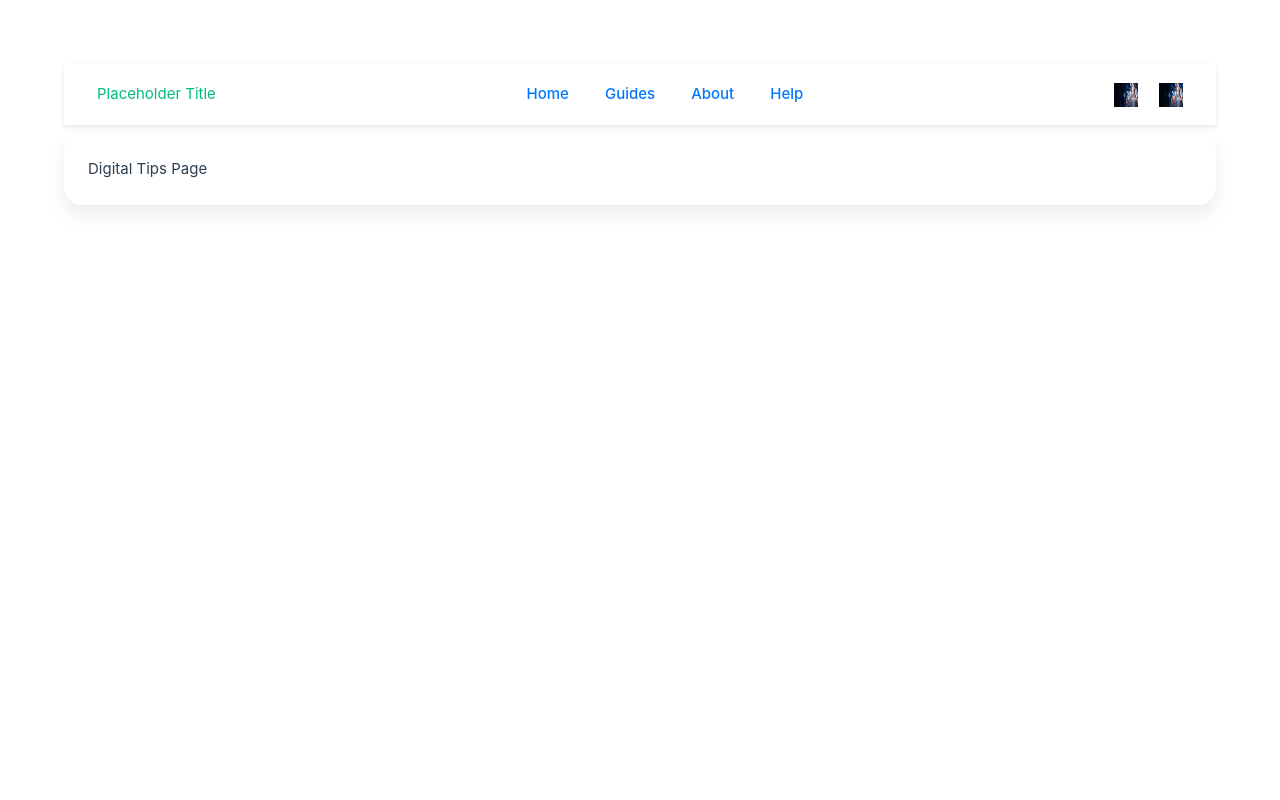
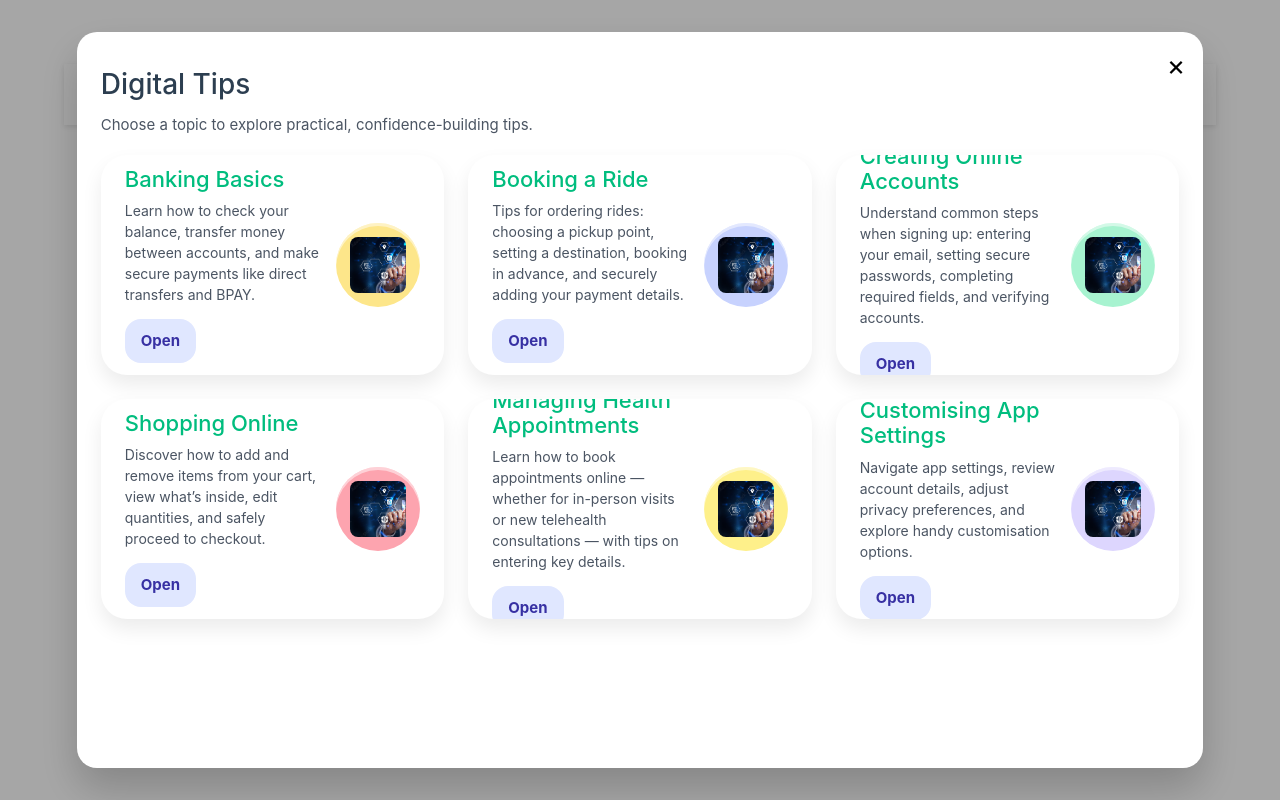
Before and after one commit to jzhu0106/5120_main_project, a Vue app in the folder frontend/: page /guides/digital-tips in a window 1280 px wide. Built offline with nearby package versions, Linux system fonts and the light colour scheme; what primevue would draw is missing.

Commit message:
Minor edit to front page to direct get started to Guides. Added DigitalTips page, to act as overlay on Guides screen. Created some placeholder tiles and descriptions that can be edited

```diff
--- a/frontend/src/assets/main.css
+++ b/frontend/src/assets/main.css
@@ -156,3 +156,53 @@ a,
   border-radius:18px;
   box-shadow:0 10px 20px rgba(0,0,0,.08);
 }
+
+/* MODAL STYLES FOR OVERLAYS */
+.modal-root {
+  position: fixed;
+  inset: 0;
+  z-index: 100; /* sits above everything else */
+}
+
+.modal-backdrop {
+  position: absolute;
+  inset: 0;
+  background: rgba(0, 0, 0, 0.35);
+  z-index: 100;
+}
+
+/* Panel that displays the overlay content */
+.modal-panel {
+  position: absolute;
+  inset: 4% 6%;
+  background: #fff;
+  border-radius: 20px;
+  box-shadow: 0 20px 40px rgba(0,0,0,.25);
+  padding: 24px;
+  overflow: auto;
+  max-height: 92vh;
+
+  z-index: 101;
+}
+
+/* Modal Close Button */
+.modal-close {
+  position: absolute; top: 10px; right: 12px;
+  border: 0; background: transparent; font-size: 28px; cursor: pointer;
+  z-index: 102;
+}
+.modal-close:hover {
+  color: #000;
+}
+
+/* Optional animations for polish */
+@keyframes modalFadeIn {
+  from {
+    opacity: 0;
+    transform: translateY(-20px);
+  }
+  to {
+    opacity: 1;
+    transform: translateY(0);
+  }
+}
--- a/frontend/src/components/Hero.vue
+++ b/frontend/src/components/Hero.vue
@@ -3,7 +3,9 @@
     <div class="hero-text">
       <h1>Welcome to <br /> Placeholder Title</h1>
       <p>Simple, safe, and supportive online experiences for everyone.</p>
-      <button class="btn-primary">Get Started</button>
+      <router-link to="/guides">
+        <button class="btn-primary">Get Started</button>
+      </router-link>
     </div>
     <div class="hero-image">
       <span>Insert image here</span>
--- /dev/null
+++ b/frontend/src/views/DigitalTips.vue
@@ -0,0 +1,155 @@
+<template>
+  <!-- Overlay mode -->
+  <div v-if="overlay" class="modal-root" @keydown.esc="onClose" tabindex="-1">
+    <div class="modal-backdrop" @click="onClose" />
+    <div class="modal-panel" role="dialog" aria-modal="true" aria-labelledby="tipsTitle">
+      <button class="modal-close" @click="onClose" aria-label="Close">×</button>
+
+      <h2 id="tipsTitle" class="modal-title">Digital Tips</h2>
+      <p class="modal-sub">Choose a topic to explore practical, confidence-building tips.</p>
+
+      <div class="tiles-grid tips-grid">
+        <RouterLink v-for="t in tips" :key="t.to" class="tile tips-tile" :to="t.to">
+          <div class="tile-content">
+            <div class="tile-text">
+              <h3 class="tile-title">{{ t.title }}</h3>
+              <p class="tile-sub">{{ t.desc }}</p>
+              <span class="tile-cta">Open</span>
+            </div>
+            <div class="tile-badge" :style="{ backgroundColor: t.badgeBg }">
+              <img :alt="t.alt" :src="t.img" />
+            </div>
+          </div>
+        </RouterLink>
+      </div>
+    </div>
+  </div>
+
+  <!-- Full page fallback -->
+  <section v-else class="container">
+    <h1 class="page-title">Digital Tips</h1>
+    <p class="page-sub">Choose a topic to explore practical, confidence-building tips.</p>
+
+    <div class="tiles-grid tips-grid">
+      <RouterLink v-for="t in tips" :key="t.to" class="tile tips-tile" :to="t.to">
+        <div class="tile-content">
+          <div class="tile-text">
+            <h3 class="tile-title">{{ t.title }}</h3>
+            <p class="tile-sub">{{ t.desc }}</p>
+            <span class="tile-cta">Open</span>
+          </div>
+          <div class="tile-badge" :style="{ backgroundColor: t.badgeBg }">
+            <img :alt="t.alt" :src="t.img" />
+          </div>
+        </div>
+      </RouterLink>
+    </div>
+  </section>
+</template>
+
+<script setup>
+import { onMounted, onBeforeUnmount } from 'vue'
+import { useRouter } from 'vue-router'
+
+// route prop from router/index.js
+const props = defineProps({ overlay: { type: Boolean, default: true } })
+
+const router = useRouter()
+const onClose = () => {
+  // If there is history, go back; otherwise push to /guides
+  if (window.history.state?.back) router.back()
+  else router.push('/guides')
+}
+
+// lock body scroll while modal open
+onMounted(() => {
+  if (props.overlay) document.body.style.overflow = 'hidden'
+})
+onBeforeUnmount(() => {
+  document.body.style.overflow = ''
+})
+
+
+
+// Digital Tips Content Starts Here
+// Digital Tips Content Starts Here
+// Digital Tips Content Starts Here
+// Digital Tips Content Starts Here
+
+// Images to be used for tiles to be imported here
+import img1 from '@/assets/placeholder-icon1.png'
+import img2 from '@/assets/placeholder-icon2.png'
+
+const tips = [
+  {
+    title: 'Banking Basics',
+    desc: 'Learn how to check your balance, transfer money between accounts, and make secure payments like direct transfers and BPAY.',
+    img: img1,
+    alt: 'Banking',
+    badgeBg: '#fde68a',
+    to: '/guides/digital-tips/banking'
+  },
+  {
+    title: 'Booking a Ride',
+    desc: 'Tips for ordering rides: choosing a pickup point, setting a destination, booking in advance, and securely adding your payment details.',
+    img: img2,
+    alt: 'Ridesharing',
+    badgeBg: '#c7d2fe',
+    to: '/guides/digital-tips/ridesharing'
+  },
+  {
+    title: 'Creating Online Accounts',
+    desc: 'Understand common steps when signing up: entering your email, setting secure passwords, completing required fields, and verifying accounts.',
+    img: img1,
+    alt: 'Account creation',
+    badgeBg: '#a7f3d0',
+    to: '/guides/digital-tips/account-creation'
+  },
+  {
+    title: 'Shopping Online',
+    desc: 'Discover how to add and remove items from your cart, view what’s inside, edit quantities, and safely proceed to checkout.',
+    img: img2,
+    alt: 'eCommerce',
+    badgeBg: '#fda4af',
+    to: '/guides/digital-tips/ecommerce'
+  },
+  {
+    title: 'Managing Health Appointments',
+    desc: 'Learn how to book appointments online — whether for in-person visits or new telehealth consultations — with tips on entering key details.',
+    img: img1,
+    alt: 'Health services',
+    badgeBg: '#fef08a',
+    to: '/guides/digital-tips/health'
+  },
+  {
+    title: 'Customising App Settings',
+    desc: 'Navigate app settings, review account details, adjust privacy preferences, and explore handy customisation options.',
+    img: img2,
+    alt: 'Settings menu',
+    badgeBg: '#ddd6fe',
+    to: '/guides/digital-tips/settings'
+  },
+]
+</script>
+
+<style scoped>
+/* Modal shell */
+.modal-root { position: fixed; inset: 0; z-index: 40; }
+.modal-backdrop { position: absolute; inset: 0; background: rgba(0,0,0,.35); }
+.modal-panel {
+  position: absolute; inset: 4% 6%;
+  background: #fff; border-radius: 20px; padding: 24px;
+  box-shadow: 0 20px 40px rgba(0,0,0,.2); overflow: auto;
+}
+.modal-close {
+  position: absolute; top: 10px; right: 12px;
+  border: 0; background: transparent; font-size: 28px; cursor: pointer;
+}
+.modal-title { margin: 6px 0 6px; font-size: 28px; }
+.modal-sub { margin: 0 0 18px; color: #4b5563; }
+
+/* Grid tweaks for the tips list */
+.tips-grid { grid-auto-rows: 220px; }
+.tips-tile .tile-title { font-size: 22px; }
+.tips-tile .tile-sub { font-size: 14px; }
+</style>
```
Also changed, not shown: frontend/src/router/index.js (+7 -2 lines).
